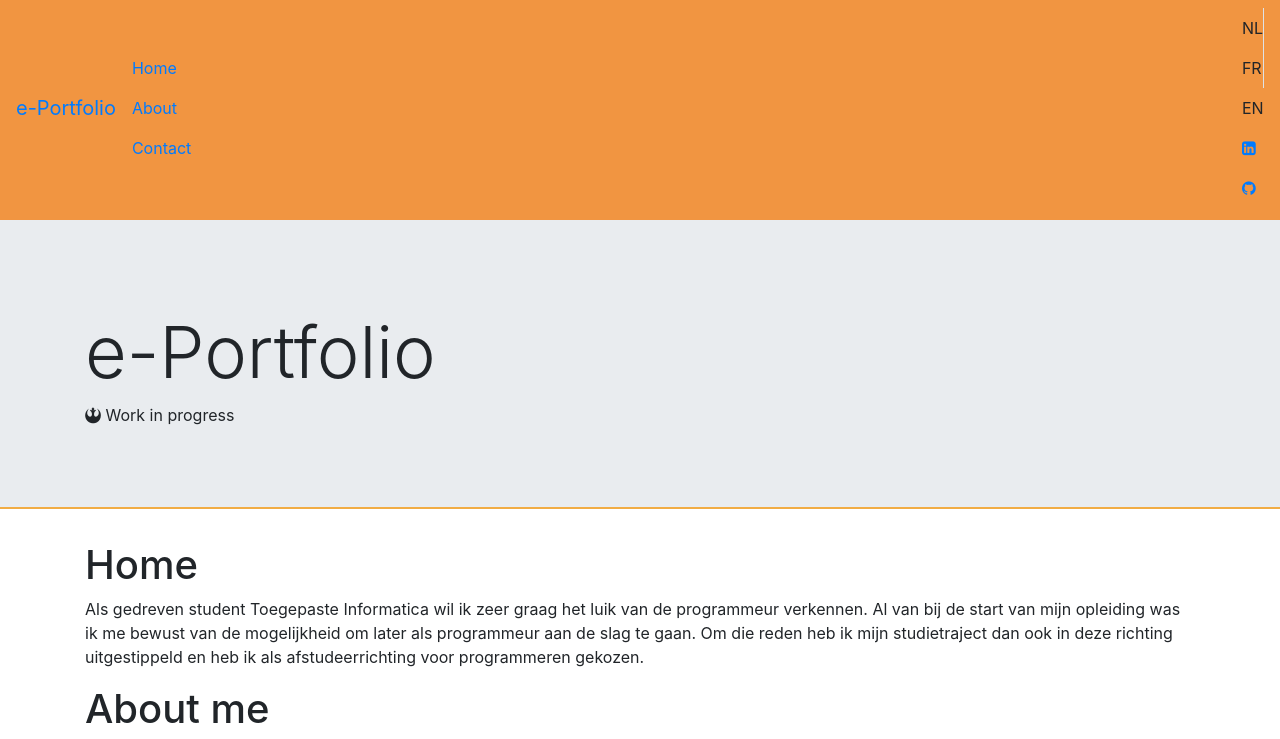
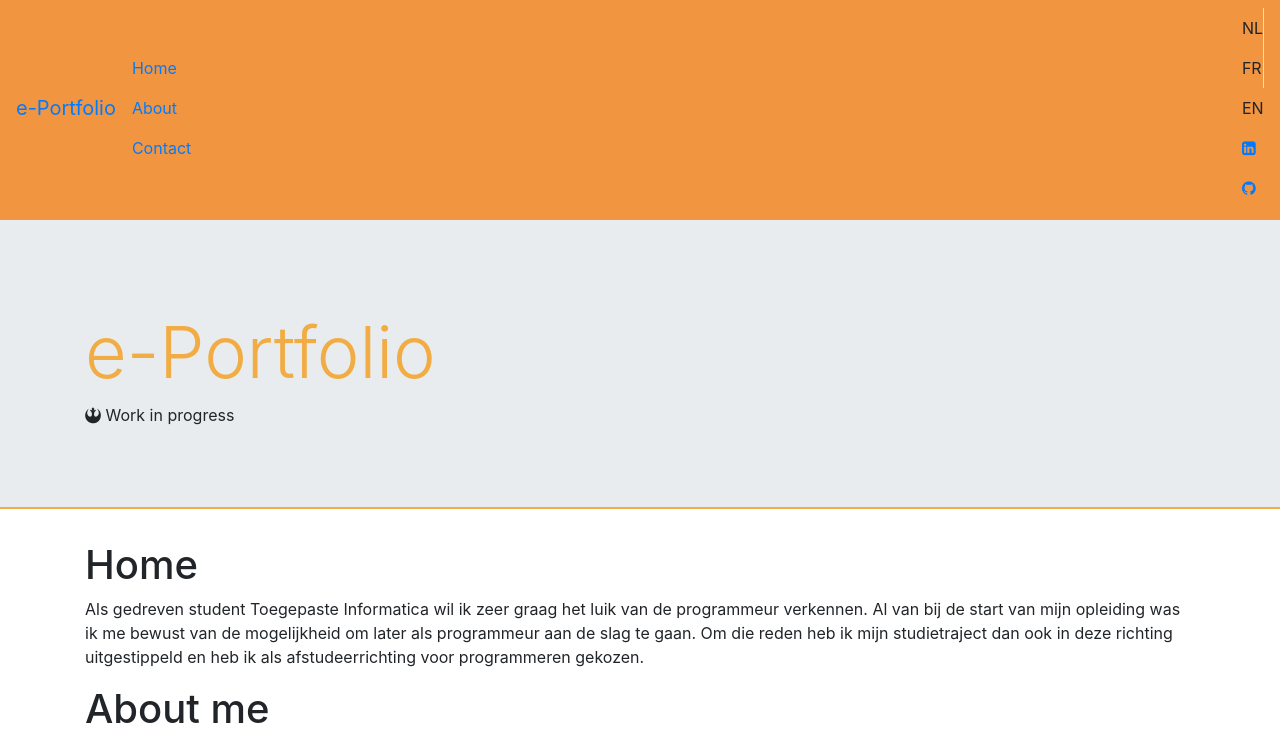
Before and after one commit to ewoutG/ePortfolio, an Angular app in the folder ePortfolio/: page /home in a window 1280 px wide. Shown: the top 739 px of the page. Built offline with nearby package versions, Linux system fonts and the light colour scheme.

Commit message:
Change layout

```diff
--- a/ePortfolio/package.json
+++ b/ePortfolio/package.json
@@ -30,7 +30,7 @@
     "zone.js": "^0.8.4"
   },
   "devDependencies": {
-    "@angular/cli": "1.0.6",
+    "@angular/cli": "^1.1.0",
     "@angular/compiler-cli": "^4.0.0",
     "@types/jasmine": "2.5.38",
     "@types/node": "~6.0.60",
@@ -40,9 +40,9 @@
     "karma": "~1.4.1",
     "karma-chrome-launcher": "~2.1.1",
     "karma-cli": "~1.0.1",
+    "karma-coverage-istanbul-reporter": "^0.2.0",
     "karma-jasmine": "~1.1.0",
     "karma-jasmine-html-reporter": "^0.2.2",
-    "karma-coverage-istanbul-reporter": "^0.2.0",
     "protractor": "~5.1.0",
     "ts-node": "~2.0.0",
     "tslint": "~4.5.0",
--- a/ePortfolio/src/app/app.component.css
+++ b/ePortfolio/src/app/app.component.css
@@ -15,3 +15,6 @@ body {
   border-bottom: #f1ac44 solid 2px;
   border-radius: 0;
 }
+.orange-text{
+  color: #f1ac44;
+}
--- a/ePortfolio/src/app/app.component.html
+++ b/ePortfolio/src/app/app.component.html
@@ -1,7 +1,7 @@
 <app-nav></app-nav>
 <div class="jumbotron orange-border">
   <div class="container">
-    <h1 class="display-3">e-Portfolio</h1>
+    <h1 class="display-3 orange-text">e-Portfolio</h1>
     <p><i class="fa fa-rebel"></i> Work in progress</p>
   </div>
 </div>
```
